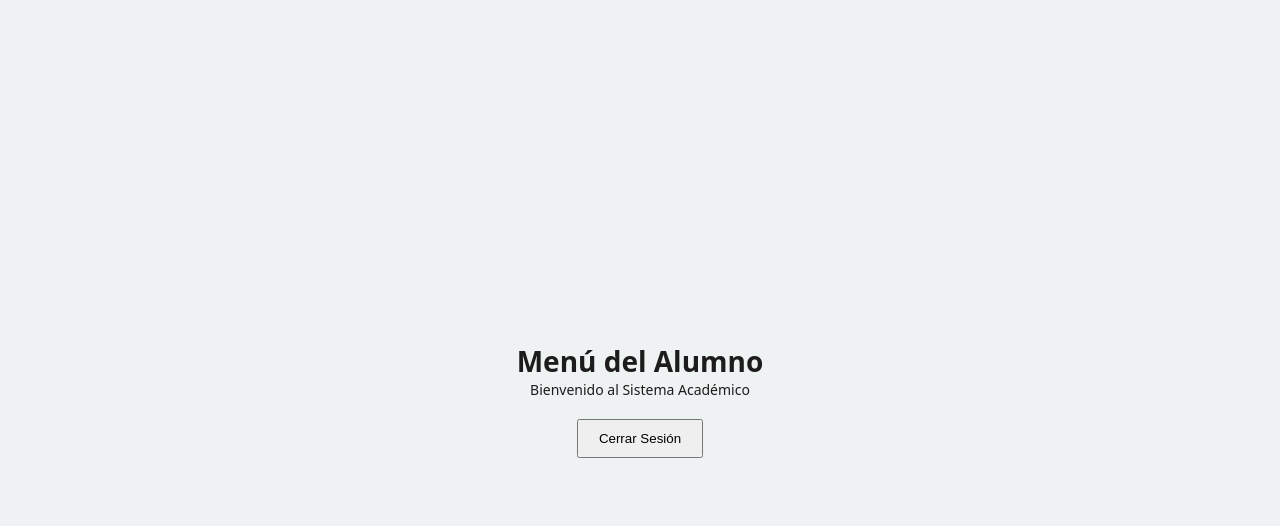
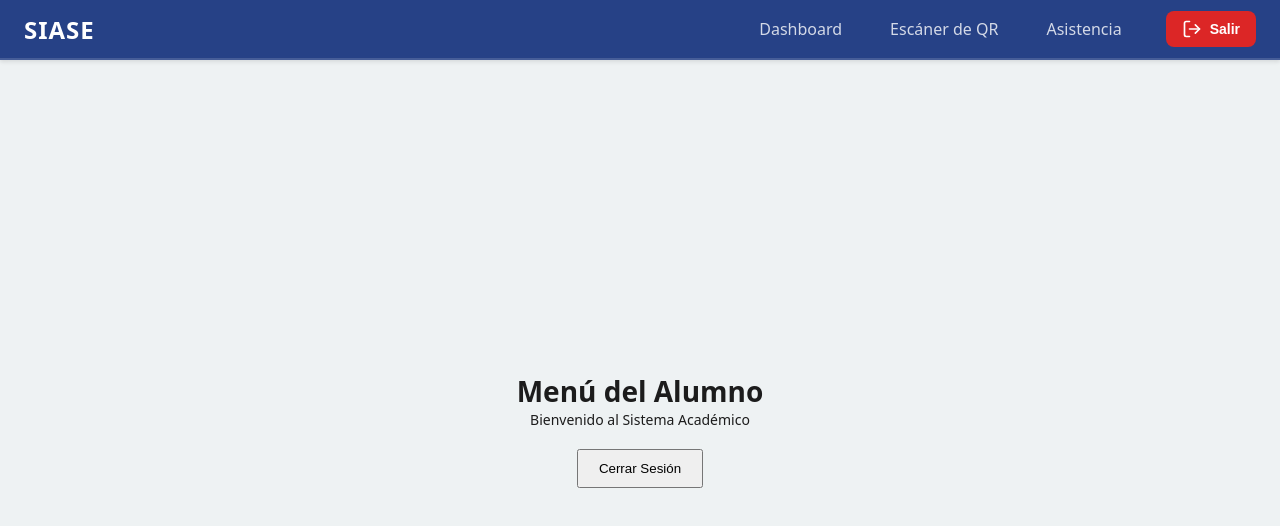
Before and after one commit to SENATITACNA/SIASE, a React (Vite) app in the folder frontend/: page /dashboard-alumno in a window 1280 px wide. Shown: the top 526 px of the page. Built offline with nearby package versions, Linux system fonts and the light colour scheme.

Commit message:
feat/ integracion de nuevas caracteristicas para el frontend usando la parte de Mark y correciones en el backend

```diff
--- a/frontend/src/components/BarraLateral.tsx
+++ b/frontend/src/components/BarraLateral.tsx
@@ -1,9 +1,22 @@
-import { User, UserX } from 'lucide-react'
+import { useState } from 'react'
+import { User, UserX, ChevronRight, ChevronLeft } from 'lucide-react'
 import '../styles/BarraLateral.css'
 
 export default function BarraLateral({ alumno }) {
+  const [isOpen, setIsOpen] = useState(false);
+
   return (
-    <div className="barra-lateral">
+    <>
+      {/* Toggle Button for smaller screens */}
+      <button
+        className={`barra-toggle-btn ${isOpen ? 'open' : ''}`}
+        onClick={() => setIsOpen(!isOpen)}
+        title={isOpen ? "Ocultar Alumno" : "Ver Alumno"}
+      >
+        {isOpen ? <ChevronLeft size={24} /> : <ChevronRight size={24} />}
+      </button>
+
+      <div className={`barra-lateral ${isOpen ? 'open' : ''}`}>
       <div className="barra-lateral-header">
         <h1 className="barra-lateral-title">
           ALUMNO
@@ -55,6 +68,7 @@ export default function BarraLateral({ alumno }) {
           </p>
         </div>
       )}
-    </div>
+      </div>
+    </>
   )
 }
--- a/frontend/src/components/DetallesItem.tsx
+++ b/frontend/src/components/DetallesItem.tsx
@@ -5,7 +5,7 @@ export default function DetallesItem({ alumno }) {
   return (
     <div className="card-panel detalles-panel">
       <div className="card-title">
-        ITEM
+        DISPOSITIVO
       </div>
 
       {alumno ? (
@@ -20,11 +20,11 @@ export default function DetallesItem({ alumno }) {
                 <div className="equipo-grid">
                   <div className="equipo-grid-item">
                     <span className="equipo-label">Marca</span>
-                    <span className="equipo-value">{alumno.marca}</span>
+                    <span className="equipo-value value-box">{alumno.marca}</span>
                   </div>
                   <div className="equipo-grid-item">
                     <span className="equipo-label">Modelo</span>
-                    <span className="equipo-value">{alumno.modelo}</span>
+                    <span className="equipo-value value-box">{alumno.modelo}</span>
                   </div>
                   <div className="equipo-grid-item">
                     <span className="equipo-label">No. Serie</span>
--- /dev/null
+++ b/frontend/src/components/Navbar.tsx
@@ -0,0 +1,79 @@
+import { useState } from 'react';
+import { Link, useNavigate, useLocation } from 'react-router-dom';
+import { LogOut, Menu, X } from 'lucide-react';
+import '../styles/Navbar.css';
+
+const Navbar = () => {
+  const navigate = useNavigate();
+  const location = useLocation();
+  const [isMobileMenuOpen, setIsMobileMenuOpen] = useState(false);
+
+  const handleLogout = () => {
+    localStorage.removeItem("user");
+    navigate("/login");
+  };
+
+  const navItems = [
+    { title: 'Dashboard', path: '/dashboard-vigilante' },
+    { title: 'Escáner de QR', path: '/qr-vigilante' },
+    { title: 'Asistencia', path: '/asistencia-vigilante' }
+  ];
+
+  return (
+    <nav className="global-navbar">
+      <div className="navbar-container">
+        <Link to="/dashboard-vigilante" className="navbar-logo">
+          SIASE
+        </Link>
+
+        {/* Desktop Menu */}
+        <div className="navbar-menu">
+          <div className="nav-links">
+            {navItems.map((item) => (
+              <Link
+                key={item.title}
+                to={item.path}
+                className={`nav-item ${location.pathname === item.path ? 'active' : ''}`}
+              >
+                {item.title}
+              </Link>
+            ))}
+          </div>
+
+          <button className="navbar-logout logout-btn" onClick={handleLogout} title="Cerrar sesión">
+            <LogOut size={20} className="logout-icon" />
+            <span>Salir</span>
+          </button>
+        </div>
+
+        {/* Mobile Menu Toggle */}
+        <button
+          className="mobile-menu-btn"
+          onClick={() => setIsMobileMenuOpen(!isMobileMenuOpen)}
+        >
+          {isMobileMenuOpen ? <X size={24} /> : <Menu size={24} />}
+        </button>
+      </div>
+
+      {/* Mobile Menu */}
+      <div className={`mobile-menu ${isMobileMenuOpen ? 'active' : ''}`}>
+        {navItems.map((item) => (
+          <Link
+            key={item.title}
+            to={item.path}
+            className={`mobile-nav-item ${location.pathname === item.path ? 'active' : ''}`}
+            onClick={() => setIsMobileMenuOpen(false)}
+          >
+            {item.title}
+          </Link>
+        ))}
+        <button className="mobile-logout-btn logout-btn" onClick={handleLogout}>
+          <LogOut size={20} />
+          <span>Salir</span>
+        </button>
+      </div>
+    </nav>
+  );
+};
+
+export default Navbar;
--- a/frontend/src/components/NavegacionSuperior.tsx
+++ b/frontend/src/components/NavegacionSuperior.tsx
@@ -1,14 +1,10 @@
-import { Search, User, LogOut } from 'lucide-react'
+import { Search, User } from 'lucide-react'
 import { useNavigate } from 'react-router-dom'
 import '../styles/NavegacionSuperior.css'
 
 export default function NavegacionSuperior({ guardia, onSearch }) {
   const navigate = useNavigate();
 
-  const handleLogout = () => {
-    localStorage.removeItem("user");
-    navigate("/login");
-  };
   return (
     <div className="navegacion-superior">
       <div className="guardia-info">
@@ -32,9 +28,6 @@ export default function NavegacionSuperior({ guardia, onSearch }) {
           />
           <Search className="search-icon" />
         </div>
-        <button className="logout-button" onClick={handleLogout} title="Cerrar sesión">
-          <LogOut size={22} strokeWidth={2.5} />
-        </button>
       </div>
     </div>
   )
--- a/frontend/src/pages/DashboardAlumno.tsx
+++ b/frontend/src/pages/DashboardAlumno.tsx
@@ -1,10 +1,15 @@
+import Navbar from '../components/Navbar';
+
 const DashboardAlumno = () => (
-  <div style={{ height: "100vh", display: "flex", flexDirection: "column", justifyContent: "center", alignItems: "center", backgroundColor: "#eef2f3" }}>
-    <h1>Menú del Alumno</h1>
-    <p>Bienvenido al Sistema Académico</p>
-    <button onClick={() => window.location.href = "/"} style={{ marginTop: "20px", padding: "10px 20px" }}>
-      Cerrar Sesión
-    </button>
+  <div className="layout-wrapper">
+    <Navbar />
+    <div style={{ flex: 1, display: "flex", flexDirection: "column", justifyContent: "center", alignItems: "center", backgroundColor: "#eef2f3" }}>
+      <h1>Menú del Alumno</h1>
+      <p>Bienvenido al Sistema Académico</p>
+      <button onClick={() => window.location.href = "/"} style={{ marginTop: "20px", padding: "10px 20px" }}>
+        Cerrar Sesión
+      </button>
+    </div>
   </div>
 );
 
--- a/frontend/src/styles/App.css
+++ b/frontend/src/styles/App.css
@@ -1,7 +1,15 @@
+.layout-wrapper {
+  display: flex;
+  flex-direction: column;
+  height: 100vh;
+  width: 100vw;
+  overflow: hidden;
+}
+
 /* Layout */
 .app-container {
   display: flex;
-  height: 100vh;
+  flex: 1;
   width: 100vw;
   overflow: hidden;
   background-color: var(--color-background);
--- a/frontend/src/styles/DetallesItem.css
+++ b/frontend/src/styles/DetallesItem.css
@@ -5,11 +5,11 @@
 }
 
 .equipo-header {
-  margin-top: 48px;
+  margin-top: 12px;
   font-size: var(--text-body);
   font-weight: 600;
   color: var(--color-nav-bg);
-  margin-bottom: 12px;
+  margin-bottom: 16px;
   display: flex;
   align-items: center;
   gap: 8px;
@@ -64,25 +64,36 @@
 }
 
 .equipo-desc-text {
-  color: var(--color-secondary-text);
-  font-size: 13px;
+  color: var(--color-black-text);
+  font-size: 14px;
+  font-weight: 500;
   line-height: 1.5;
   margin: 0;
+}
+
+.value-box {
+  background-color: #F3F4F6;
+  padding: 4px 8px;
+  border-radius: 4px;
+  border: 1px solid #E5E7EB;
+  display: inline-block;
 }
 
 .serie-mono {
   font-family: monospace;
   background-color: #F3F4F6;
-  padding: 2px 6px;
+  padding: 4px 8px;
   border-radius: 4px;
   border: 1px solid #E5E7EB;
+  display: inline-block;
 }
 
 .empty-detalles {
-  margin-top: 64px;
+  margin-top: 32px;
   font-size: var(--text-body);
   font-weight: 600;
   color: #D1D5DB;
   text-transform: uppercase;
   letter-spacing: 0.05em;
+  text-align: center;
 }
--- /dev/null
+++ b/frontend/src/styles/Navbar.css
@@ -0,0 +1,161 @@
+.global-navbar {
+  width: 100%;
+  background-color: var(--color-nav-bg);
+  color: var(--color-white);
+  height: 60px;
+  display: flex;
+  justify-content: center;
+  box-shadow: 0 2px 4px rgba(0, 0, 0, 0.1);
+  border-bottom: 2px solid rgba(255, 255, 255, 0.15); /* Separación visual de la barra lateral */
+  z-index: 1000;
+}
+
+.navbar-container {
+  width: 100%;
+  display: flex;
+  justify-content: space-between;
+  align-items: center;
+  padding: 0 24px;
+}
+
+.navbar-logo {
+  font-size: 24px;
+  font-weight: bold;
+  color: var(--color-white);
+  text-decoration: none;
+  letter-spacing: 1px;
+}
+
+.navbar-menu {
+  display: flex;
+  align-items: center;
+  gap: 32px;
+}
+
+.nav-links {
+  display: flex;
+  gap: 24px;
+}
+
+.nav-item {
+  color: rgba(255, 255, 255, 0.8);
+  text-decoration: none;
+  font-size: var(--text-subtitle);
+  font-weight: 500;
+  transition: color 0.2s ease;
+  padding: 8px 12px;
+  border-radius: 6px;
+}
+
+.nav-item:hover {
+  color: var(--color-white);
+  background-color: rgba(255, 255, 255, 0.1);
+}
+
+.nav-item.active {
+  color: var(--color-white);
+  background-color: rgba(255, 255, 255, 0.15);
+  font-weight: 600;
+}
+
+.navbar-logout {
+  display: flex;
+  align-items: center;
+  gap: 8px;
+  background: none;
+  border: 1px solid rgba(255, 255, 255, 0.3);
+  color: var(--color-white);
+  font-size: var(--text-body);
+  cursor: pointer;
+  padding: 8px 16px;
+  border-radius: 6px;
+  transition: all 0.2s ease;
+}
+
+.navbar-logout:hover {
+  background-color: rgba(255, 255, 255, 0.1);
+  border-color: var(--color-white);
+}
+
+.logout-btn {
+  background: #dc2626 !important;
+  color: white !important;
+  border: none !important;
+  font-weight: 600;
+  border-radius: 8px;
+  transition: background 0.2s ease;
+}
+
+.logout-btn:hover {
+  background: #b91c1c !important;
+}
+
+.mobile-menu-btn {
+  display: none;
+  background: none;
+  border: none;
+  color: var(--color-white);
+  cursor: pointer;
+  padding: 4px;
+}
+
+.mobile-menu {
+  display: none;
+}
+
+@media (max-width: 768px) {
+  .navbar-menu {
+    display: none;
+  }
+
+  .mobile-menu-btn {
+    display: block;
+  }
+
+  .mobile-menu {
+    position: fixed;
+    top: 60px;
+    right: -100%;
+    width: 250px;
+    height: calc(100vh - 60px);
+    background: white;
+    box-shadow: -2px 0 10px rgba(0,0,0,0.1);
+    transition: right 0.3s ease;
+    padding: 30px 20px;
+    z-index: 999;
+    display: flex;
+    flex-direction: column;
+  }
+
+  .mobile-menu.active {
+    right: 0;
+  }
+
+  .mobile-nav-item {
+    color: var(--color-nav-bg);
+    text-decoration: none;
+    padding: 12px 0;
+    font-size: var(--text-subtitle);
+    font-weight: 600;
+    border-bottom: 1px solid rgba(0, 0, 0, 0.05);
+  }
+
+  .mobile-nav-item.active {
+    color: var(--color-cursor-accent);
+  }
+
+  .mobile-logout-btn {
+    display: flex;
+    align-items: center;
+    justify-content: center;
+    gap: 8px;
+    background: #dc2626;
+    border: none;
+    color: white;
+    font-size: var(--text-subtitle);
+    padding: 12px 0;
+    cursor: pointer;
+    margin-top: auto;
+    margin-bottom: 20px;
+  }
+}
```
Also changed, not shown: frontend/src/pages/DashboardVigilante.tsx (+9 -5 lines), frontend/src/styles/BarraLateral.css (+56 -9 lines), 2 other files (tests, documents, lock files or other folders).
